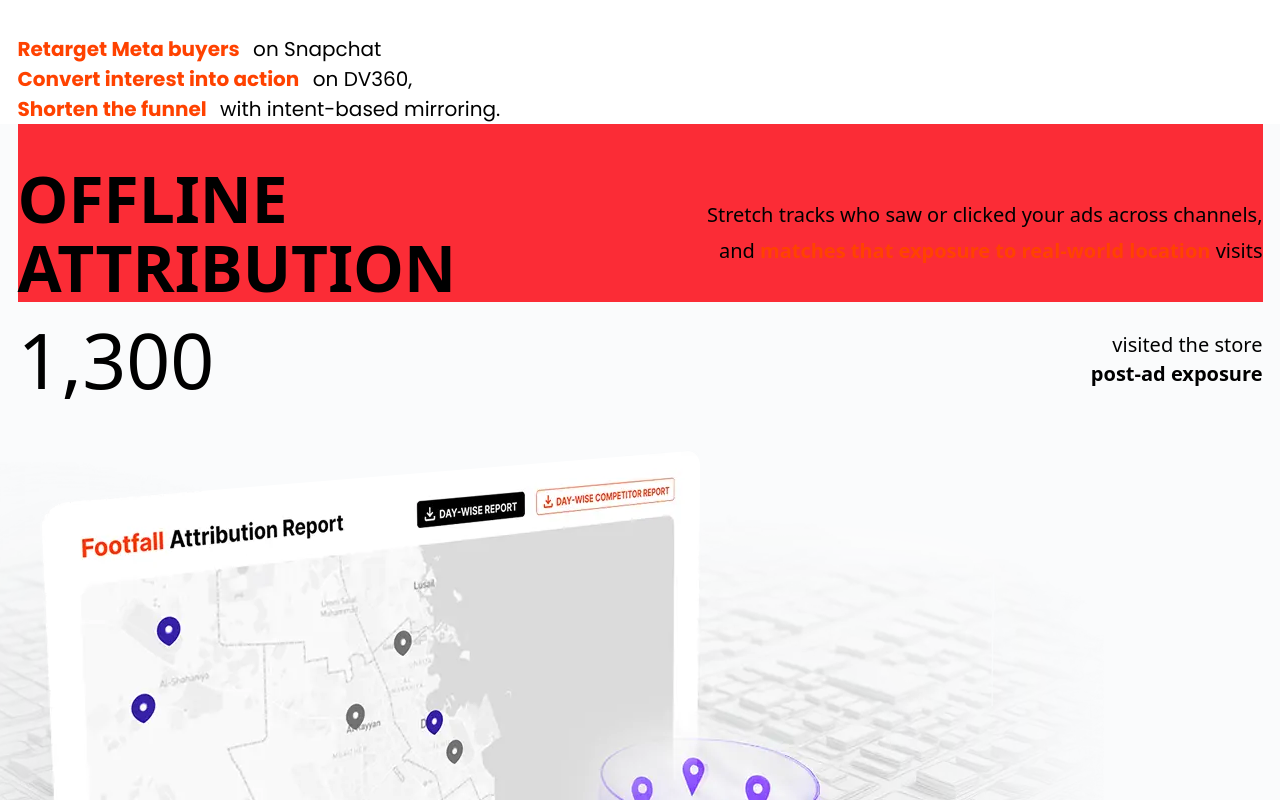
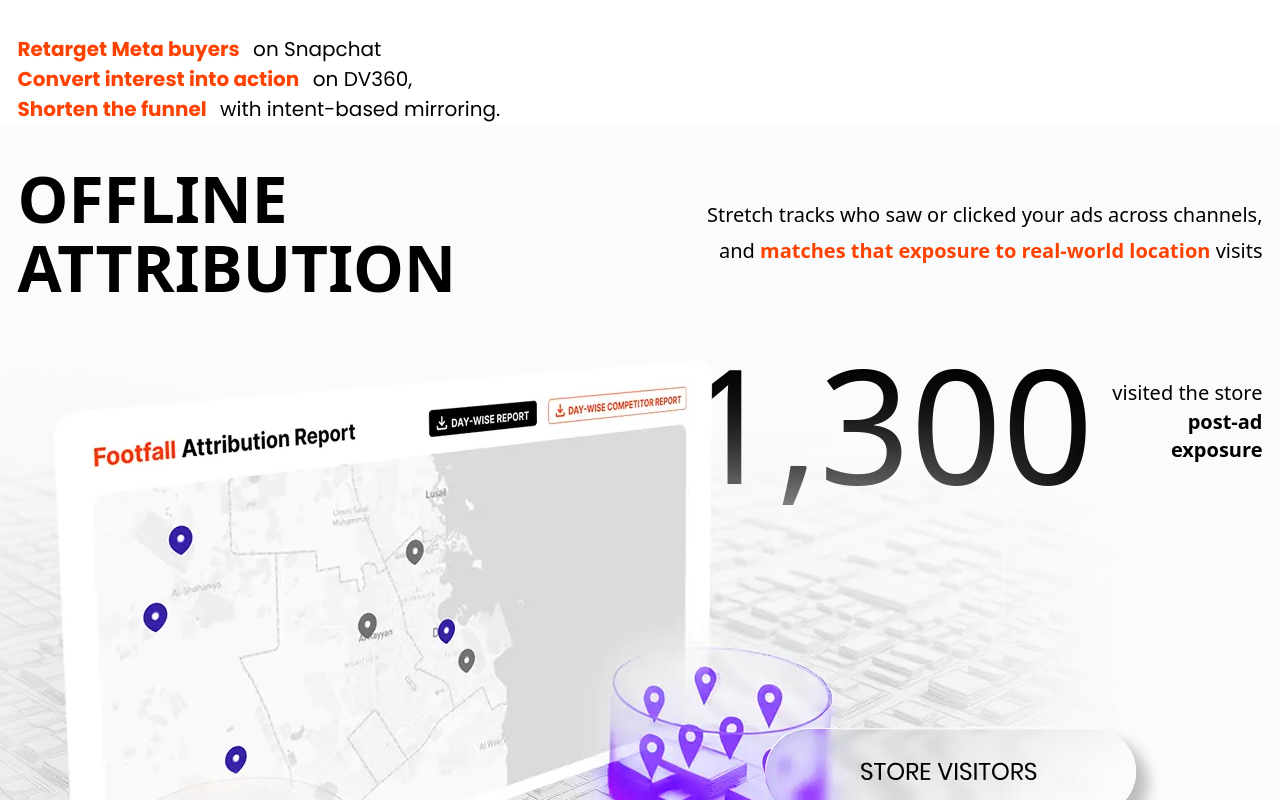
Before and after one commit to ahmadchabayta/stretch-landing, a React (Vite) app: page / in a window 1280 px wide. Shown: the part 7080-7880 px from the top of the page. Built offline with nearby package versions, Linux system fonts and the light colour scheme; no server answers.

Commit message:
offline attribution changes

```diff
--- a/src/App.jsx
+++ b/src/App.jsx
@@ -44,8 +44,7 @@ const App = () => {
     <div className="overflow-x-hidden">
       {/*
       for testing purpooses - to test title */}
-      {/* <div className="fixed h-[90vh] w-[76.1vw] z-99999 left-1/2 top-1/2 translate-x-[-50%] translate-y-[-50%] border-x-2 border-black" /> */}
-
+      {/* <div className="fixed h-[90vh] w-[88.4vw] z-99999 left-1/2 top-1/2 translate-x-[-50%] translate-y-[-50%] border-x-2 border-black" /> */}
       <Button variant="fixed" className={floatingButtonClass}>
         <Typography as="span" variant="button-text">
           {buttonLabels[language]}
--- a/src/components/OfflineAttribution/OfflineAttribution.jsx
+++ b/src/components/OfflineAttribution/OfflineAttribution.jsx
@@ -3,15 +3,16 @@ import PropTypes from "prop-types";
 import data from "./offline_attribution.data.json";
 import SectionData from "./SectionData";
 import SectionTitle from "./SectionTitle";
-import { Container, Section } from "../../components";
+import { Container, Flex, Section } from "../../components";
 import { useLanguage } from "../../context/LanguageContext";
 import { withBase } from "../../utils/withBase";
 
 const OfflineAttribution = ({ id }) => {
+  // eslint-disable-next-line no-unused-vars
   const { language, currentLanguage } = useLanguage();
   const labels = data.languages?.[language] || data.languages?.en;
 
-  const dir = currentLanguage?.dir || "rtl";
+  // const dir = currentLanguage?.dir || "rtl";
   const [isRevealed, setIsRevealed] = useState(false);
   const [isTouchDevice, setIsTouchDevice] = useState(false);
 
@@ -24,39 +25,38 @@ const OfflineAttribution = ({ id }) => {
     checkTouchDevice();
   }, []);
 
-  const hidden_on_small_styles = `
+  const showLargeImages = `
     hidden
     xl:flex
     absolute
     w-full
-    min-w-[738px]
-    xl:min-w-[1583px]
+    min-w-[1583px]
     shrink-0
-    bottom-[-10%]
-    left-[-38%]
-    md:left-0
-    lg:left-[-50%]
-    xl:left-[-40%]
-    2xl:left-[-40%]
-    3xl:left-[-30%]
+    xl:bottom-[clamp(16%,7%,14%)]
+    2xl:bottom-[clamp(14%,15%,15%)]
+    3xl:bottom-[0%]
+    left-[-26%]
+    lg:left-[-32%]
+    xl:left-[-22.1%]
+    xxl:left-[-20.1%]
+    2xl:left-[-17%]
+    3xl:left-[-11%]
   `;
-  const hidden_on_large_styles = `
+  const showSmallImages = `
     flex
     xl:hidden
     absolute
     w-full
     min-w-[738px]
-    md:min-w-[900px]
-    lg:min-w-[1400px]
-    bottom-[-10%]
-    left-[-150px]
-    md:translate-x-[-50%]
-    md:left-[50%]
-    lg:left-[-40%]
-    lg:translate-x-0
-    xl:left-[-70%]
-    2xl:left-[-80%]
-    3xl:left-[-50%]
+    md:min-w-[1324px]
+    lg:min-w-[1583px]
+    left-[57%]
+    md:left-[60%]
+    md:left-1/2
+    lg:left-[55%]
+    translate-x-[-50%]
+    bottom-[0%]
+
   `;
 
   return (
@@ -64,15 +64,17 @@ const OfflineAttribution = ({ id }) => {
       id={id}
       container={false}
       padding="none"
-      className="relative overflow-hidden min-h-0!"
+      className="relative overflow-hidden"
       style={{ direction: "ltr" }}
     >
-      <Container style={{ direction: dir }}>
-        <SectionTitle labels={labels} dir={dir} />
-        <SectionData labels={labels} dir={dir} language={language} />
+      <Container className="flex flex-col ">
+        <SectionTitle labels={labels} />
+        <Flex align="items-end" justify="justify-end" className="">
+          <SectionData labels={labels} language={language} />
+        </Flex>
       </Container>
       <div
-        className="relative min-h-[515px] w-[738px] cursor-pointer lg:h-[815px]"
+        className="min-h-[415px] min-w-[738px] lg:w-[1583px] lg:min-h-[890px] cursor-pointer "
         dir="ltr"
         {...(!isTouchDevice && {
           onMouseEnter: () => setIsRevealed((prev) => !prev),
@@ -82,12 +84,12 @@ const OfflineAttribution = ({ id }) => {
         {isRevealed ? (
           <>
             <img
-              className={hidden_on_small_styles}
+              className={showLargeImages}
               src={withBase(labels.images.large.orange)}
               alt="orange map"
             />
             <img
-              className={hidden_on_large_styles}
+              className={showSmallImages}
               src={withBase(labels.images.small.orange)}
               alt="orange map mobile"
             />
@@ -95,12 +97,12 @@ const OfflineAttribution = ({ id }) => {
         ) : (
           <>
             <img
-              className={hidden_on_small_styles}
+              className={showLargeImages}
               src={withBase(labels.images.large.purple)}
               alt="purple map"
             />
             <img
-              className={hidden_on_large_styles}
+              className={showSmallImages}
               src={withBase(labels.images.small.purple)}
               alt="purple map mobile"
             />
--- a/src/components/OfflineAttribution/SectionData.jsx
+++ b/src/components/OfflineAttribution/SectionData.jsx
@@ -1,8 +1,8 @@
 import PropTypes from "prop-types";
-import { Container, Typography } from "../../components";
+import { Flex, Typography } from "../../components";
 import { useAnimatedCounter } from "../../hooks/useAnimatedCounter";
-import cn from "../../utils/cn";
 
+// eslint-disable-next-line no-unused-vars
 const SectionData = ({ labels, dir, language }) => {
   const parsedNumber = Number(String(labels.number).replace(/,/g, ""));
   const counterRef = useAnimatedCounter(parsedNumber, {
@@ -11,24 +11,16 @@ const SectionData = ({ labels, dir, language }) => {
   });
 
   return (
-    <Container
-      className={cn(
-        "flex items-center justify-between",
-        "z-50",
-        "2xl:absolute 2xl:top-[300px]",
-        "2xl:max-w-[clamp(620px,46.35vw,890px)]!",
-        language === "en"
-          ? "2xl:right-[210px] 3xl:right-[148px]"
-          : "2xl:right-[210px] 3xl:right-[148px]",
-      )}
-      style={{
-        flexDirection: language === "en" ? "row" : "row-reverse",
-      }}
+    <Flex
+      align="items-center"
+      justify="justify-between"
+      spaceX="space-x-[15px] 3xl:space-x-[87px]"
+      className="mx-0! w-full xl:max-w-[578px] 3xl:max-w-[719px]"
     >
       <Typography
         as="h3"
         ref={counterRef}
-        className="[direction:ltr]:font-poppins [direction:rtl]:font-tajawal text-[77px] font-light 2xl:mr-0 2xl:text-[160px]"
+        className="text-[77px] lg:text-[160px] font-light 2xl:mr-0"
         dir={dir}
       />
       <Typography
@@ -40,7 +32,7 @@ const SectionData = ({ labels, dir, language }) => {
         <br />
         <Typography.Text className="font-bold">{labels.description.highlight}</Typography.Text>
       </Typography>
-    </Container>
+    </Flex>
   );
 };
 
--- a/src/components/OfflineAttribution/SectionTitle.jsx
+++ b/src/components/OfflineAttribution/SectionTitle.jsx
@@ -2,7 +2,7 @@ import PropTypes from "prop-types";
 import { SectionHeadContainer, Typography } from "../../components";
 
 const SectionTitle = ({ labels, dir }) => (
-  <SectionHeadContainer className="bg-red-500 app_container">
+  <SectionHeadContainer className="app_container">
     <Typography as="h2" variant="section-title" dir={dir}>
       {labels.title}
     </Typography>
--- a/src/index.css
+++ b/src/index.css
@@ -13,7 +13,7 @@
 
 @theme {
   /* Breakpoints */
-  --breakpoint-xs: 402px;
+  --breakpoint-xs: 390px;
   --breakpoint-sm: 640px;
   --breakpoint-md: 768px;
   --breakpoint-lg: 1024px;
```
